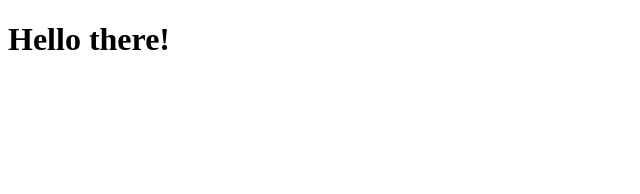
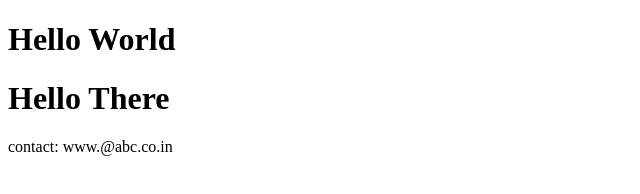
Before and after one commit to Reahbar-Europe/Project-One, a plain HTML site: page index.html in a window 1280 px wide. Shown: the whole page, without its empty margins (0-640 px from the left). Drawn offline with Linux system fonts and the light colour scheme.

Commit message:
Upgrade the curren code

```diff
--- a/index.html
+++ b/index.html
@@ -6,6 +6,8 @@
     <title>Document</title>
 </head>
 <body>
-    <h1>Hello there!</h1>
+    <h1>Hello World</h1>
+    <h1>Hello There</h1>
+    <p>contact: www.@abc.co.in</p>
 </body>
 </html>
```
